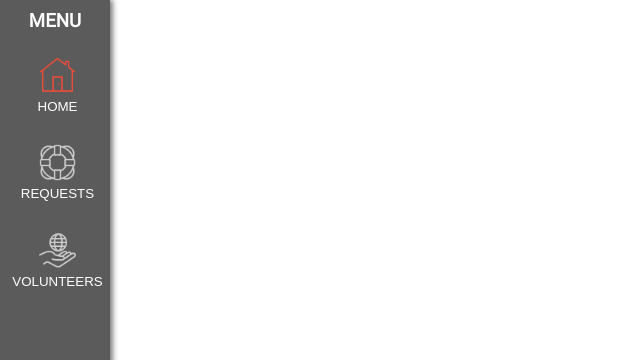
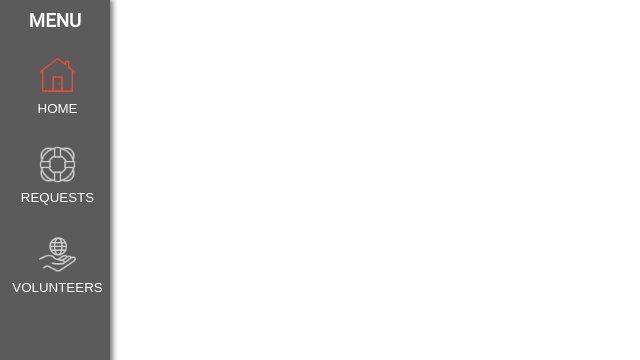
Before and after one commit to ameenahmedap/dm-desktop, an Electron app: page index.html in a window 1000 px wide. Shown: the top 360 px of the page, 0-640 px from the left. Drawn offline with Linux system fonts and the light colour scheme.

Commit message:
Minor optmization

```diff
--- a/css/main.css
+++ b/css/main.css
@@ -1,30 +1,44 @@
+@font-face {
+    font-family: "Roboto";
+    src: url("../assets/Roboto-Regular.ttf") format("truetype");
+}
 body{
     margin: 0;
     font-family: 'Roboto';
 }
-.tab{
+.navigation {
     width: 110px;
     height: 100vh;
     font-size: 14pt;
     background-color: #5B5B5B;
     justify-content: center;
-    box-shadow: 3px 0px 5px grey
+    box-shadow: 3px 0px 5px grey;
 }
-.menu .btn:focus{
-    border-style: none none none solid;
-    border-width: 5px;
-    border-color: #e74c3c;
-    outline: none;
+
+.navigation .header {
+    color: white;
+    font-weight: bold;
+    padding-top: 10px;
+    padding-bottom: 10px;
+    text-align: center;
 }
-.menu .btn{
-    width: 110px;
-    background-color: #5B5B5B;
+.menu button{
+    background-color: transparent;
     color: white;
-    border: 1px solid #5B5B5B;
-    cursor: pointer;
     padding-top: 15px;
     padding-bottom: 15px;
-    border-style: none none none solid;
-    border-width: 5px;
-    border-color: #5b5b5b;
+    border-left-style: solid;
+    border-left-color: 5px;
+    border-width: 0px 0px 0px 5px;
+    border-color: transparent;
 }
+.menu button:focus{
+    border-left-style: solid;
+    border-left-width: 5px;
+    border-left-color: #e74c3c;
+    outline: none
+}
+.menu button img{
+    width:40%;
+    padding-bottom: 4px;
+}
--- a/index.html
+++ b/index.html
@@ -25,40 +25,21 @@
     }
 </script>
 
-<style>
-    @font-face {
-        font-family: "Roboto";
-        src: url("assets/Roboto-Regular.ttf") format("truetype");
-    }
-
-    .tab .header {
-        color: white;
-        font-family: 'Roboto';
-        font-weight: bold;
-        padding-top: 10px;
-        padding-bottom: 10px;
-        text-align: center;
-    }
-</style>
-
 <body>
-    <div class="tab">
+    <div class="navigation">
         <div class="header">MENU</div>
         <div class="menu">
-            <button class="btn" onclick="pictureChange1()">
-                <img class="active" id="home" src="assets/img/homeactive.png" alt=""
-                    style="width:40%; padding-bottom: 2px;"><br>
-                HOME
+            <button onclick="pictureChange1()">
+                <img class="active" id="home" src="assets/img/homeactive.png" />
+                <div>HOME</div>
             </button>
-            <button class="btn" onclick="pictureChange2()">
-                <img id="requests" src="assets/img/requestinactive.png" alt=""
-                    style="width:40%; padding-bottom: 2px;"><br>
-                REQUESTS
+            <button onclick="pictureChange2()">
+                <img id="requests" src="assets/img/requestinactive.png" />
+                <div>REQUESTS</div>
             </button>
-            <button class="btn" onclick="pictureChange3()">
-                <img id="volunteer" src="assets/img/volunteerinactive.png" alt=""
-                    style="width:40%; padding-bottom: 2px;"><br>
-                VOLUNTEERS
+            <button onclick="pictureChange3()">
+                <img id="volunteer" src="assets/img/volunteerinactive.png" />
+                <div>VOLUNTEERS</div>
             </button>
         </div>
     </div>
```
